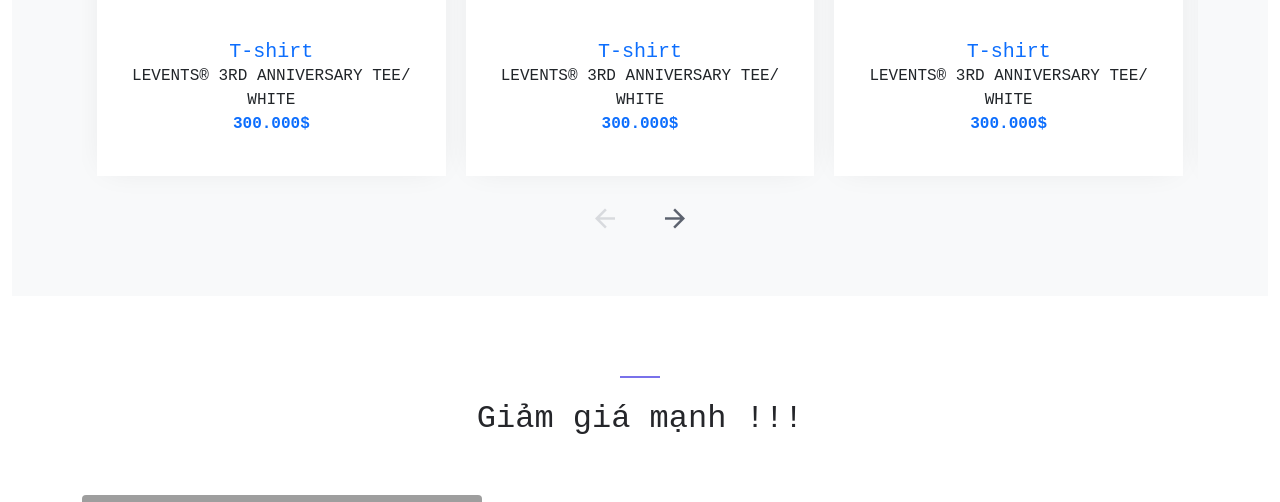
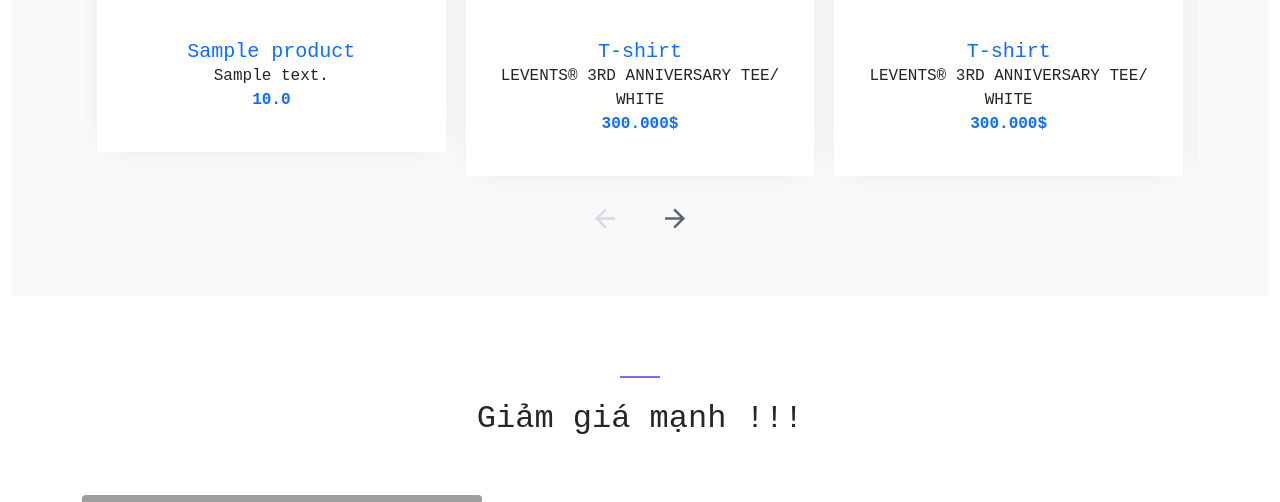
Before and after one commit to Djum542/Nhoms5-LTweb, a Django app: page / in a window 1280 px wide. Shown: the part 2411-2913 px from the top of the page. Run offline with Django 4.2, Linux system fonts and the light colour scheme; tables that the repository leaves empty hold one stand-in row (values such as "Sample post"); some libraries are stand-ins or nearby versions; some web fonts are replaced; grey boxes are pictures that could not be loaded.

Commit message:
lay sanpham thanh cong cho trang home

```diff
--- a/website/home/templates/home/base.html
+++ b/website/home/templates/home/base.html
@@ -25,7 +25,7 @@
 <body>
   {% block body %}
 
-  <div class="site-wrap">
+  <!-- <div class="site-wrap">
     <header class="site-navbar" role="banner">
       <div class="site-navbar-top">
         <div class="container">
@@ -103,5 +103,5 @@
           </div>
         </nav>
       </div>
-    </header>
+    </header> -->
     {% endblock %}
--- a/website/home/templates/home/index.html
+++ b/website/home/templates/home/index.html
@@ -96,17 +96,19 @@
                   <li><a href="#">Menu Three</a></li>
                 </ul>
               </li>
+
               <li><a href="{% url 'home:shop' %}">Bộ sưu tập</a></li>
               <li><a href="#">Tuyển dụng</a></li>
               <li><a href="#">Chăm sóc khách hàng</a></li>
               <li><a href="contact.html">Liên hệ</a></li>
             </ul>
           </div>
+
         </nav>
       </div>
     </header>
-    {% endblock %}
-    {% block content %}
+
+
     <div class="container-fluid">
       <div class="row">
 
@@ -168,9 +170,24 @@
               <h2>Sản phẩm nổi bật</h2>
             </div>
           </div>
+          {% for product in products %}
           <div class="row">
             <div class="col-md-12">
               <div class="nonloop-block-3 owl-carousel">
+                <div class="item">
+                  <div class="block-4 text-center">
+                    <figure class="block-4-image">
+                      <img
+                        src="{% url 'home:single' product.pk  %}"
+                        alt="{{product.image}}" class="img-fluid" />
+                    </figure>
+                    <div class="block-4-text p-4">
+                      <h3><a href="{% url 'home:single' product.id %}">{{product.name}}</a></h3>
+                      <p class="mb-0">{{product.descripyion}}</p>
+                      <p class="text-primary font-weight-bold">{{product.price}}</p>
+                    </div>
+                  </div>
+                </div>
                 <div class="item">
                   <div class="block-4 text-center">
                     <figure class="block-4-image">
@@ -179,7 +196,7 @@
                         alt="Image placeholder" class="img-fluid" />
                     </figure>
                     <div class="block-4-text p-4">
-                      <h3><a href="{% url 'home:single' %}">T-shirt</a></h3>
+                      <h3><a href="{% url 'home:single' product.id %}">T-shirt</a></h3>
                       <p class="mb-0">LEVENTS® 3RD ANNIVERSARY TEE/ WHITE</p>
                       <p class="text-primary font-weight-bold">300.000$</p>
                     </div>
@@ -193,7 +210,7 @@
                         alt="Image placeholder" class="img-fluid" />
                     </figure>
                     <div class="block-4-text p-4">
-                      <h3><a href="{% url 'home:single' %}">T-shirt</a></h3>
+                      <h3><a href="{% url 'home:single' product.id %}">T-shirt</a></h3>
                       <p class="mb-0">LEVENTS® 3RD ANNIVERSARY TEE/ WHITE</p>
                       <p class="text-primary font-weight-bold">300.000$</p>
                     </div>
@@ -207,7 +224,7 @@
                         alt="Image placeholder" class="img-fluid" />
                     </figure>
                     <div class="block-4-text p-4">
-                      <h3><a href="{% url 'home:single' %}">T-shirt</a></h3>
+                      <h3><a href="{% url 'home:single' product.id %}">T-shirt </a></h3>
                       <p class="mb-0">LEVENTS® 3RD ANNIVERSARY TEE/ WHITE</p>
                       <p class="text-primary font-weight-bold">300.000$</p>
                     </div>
@@ -221,21 +238,7 @@
                         alt="Image placeholder" class="img-fluid" />
                     </figure>
                     <div class="block-4-text p-4">
-                      <h3><a href="{% url 'home:single' %}">T-shirt </a></h3>
-                      <p class="mb-0">LEVENTS® 3RD ANNIVERSARY TEE/ WHITE</p>
-                      <p class="text-primary font-weight-bold">300.000$</p>
-                    </div>
-                  </div>
-                </div>
-                <div class="item">
-                  <div class="block-4 text-center">
-                    <figure class="block-4-image">
-                      <img
-                        src="https://levents.asia/wp-content/uploads/2022/11/z4015545486249_e90d2a95d04ede28e96c6796a9cc01ca-400x500.jpg"
-                        alt="Image placeholder" class="img-fluid" />
-                    </figure>
-                    <div class="block-4-text p-4">
-                      <h3><a href="{% url 'home:single' %}">T-shirt</a></h3>
+                      <h3><a href="{% url 'home:single' product.id %}">T-shirt</a></h3>
                       <p class="mb-0">LEVENTS® 3RD ANNIVERSARY TEE/ WHITE</p>
                       <p class="text-primary font-weight-bold">300.000$</p>
                     </div>
@@ -246,7 +249,7 @@
           </div>
         </div>
       </div>
-
+      {% endfor %}
       <div class="site-section block-8">
         <div class="container">
           <div class="row justify-content-center mb-5">
--- a/website/home/urls.py
+++ b/website/home/urls.py
@@ -7,7 +7,7 @@
     path('login/', views.logins, name = 'login'),
     path('logup/', views.post, name = 'logup'),
     path('shop/', views.shop, name = 'shop'),
-    path('single/', views.single, name= 'single'),
+    path('single/<str:pk>/', views.single, name= 'single'),
     path('cart/', views.cart, name = 'cart'),
-    path('detail', views.product_detail, name = 'detail')
+    # path('detail', views.product_detail, name = 'detail')
 ]
--- a/website/home/views.py
+++ b/website/home/views.py
@@ -1,14 +1,15 @@
 from django.shortcuts import render, redirect, get_object_or_404
 from .forms import loginform, signUpForm
-from django.views import View
-from .models import product, cart
+from django.views import View, generic
+from .models import product, cart, fileupload
 from django.contrib.auth.models import User
 from django.http import HttpResponse
 from django.contrib.auth import authenticate, login
 from django.contrib.auth.forms import UserCreationForm
 from django.contrib.auth.decorators import login_required
 def home(request):
-    return render(request, 'home/index.html')
+    products = product.objects.all()
+    return render(request, 'home/index.html', {'products':products})
 # class loginform(View):
 #     def login(self, request):
 #         cF = loginform
@@ -53,9 +54,12 @@
     else:
         return render(request, 'home/signup.html')
 def shop(request):
-    return render(request, 'home/shop.html')
-def single(request):
-    return render(request, 'home/shop-single.html')
+    products = product.objects.all()
+    return render(request, 'home/shop.html', {'product':products})
+def single(request, pk):
+    produc = product.objects.get(id = pk)
+    print(product)
+    return render(request, 'home/shop-single.html', {'product':produc})
 
 def cart(request, product_id):
     # product = product.objects.get(id = product_id)
@@ -76,6 +80,10 @@
     except cart.DoesNotExist:
         cart = cart.objects.create(user = request.user, product = product)
     return render(request, 'home/cart.html')
-def product_detail(request, name):
-    products = get_object_or_404(product, id = name)
-    return render(request, 'home/product.html', {'product':product})
+# def product_detail(request, name):
+#     model = product
+#     queryset = product.objects.all()
+#     context_name = 'products'
+#     qs = super().get_queryset()
+#     if 'category' in kw
+#     return render(request, 'home/product.html', {'product':product})
```
Also changed, not shown: website/home/templates/home/shop-single.html (+6 -6 lines), website/home/templates/home/shop.html (+32 -29 lines), website/10f22pol022_off_white_3__2.jpg (added), website/home/models.py (line endings or trailing spaces).
